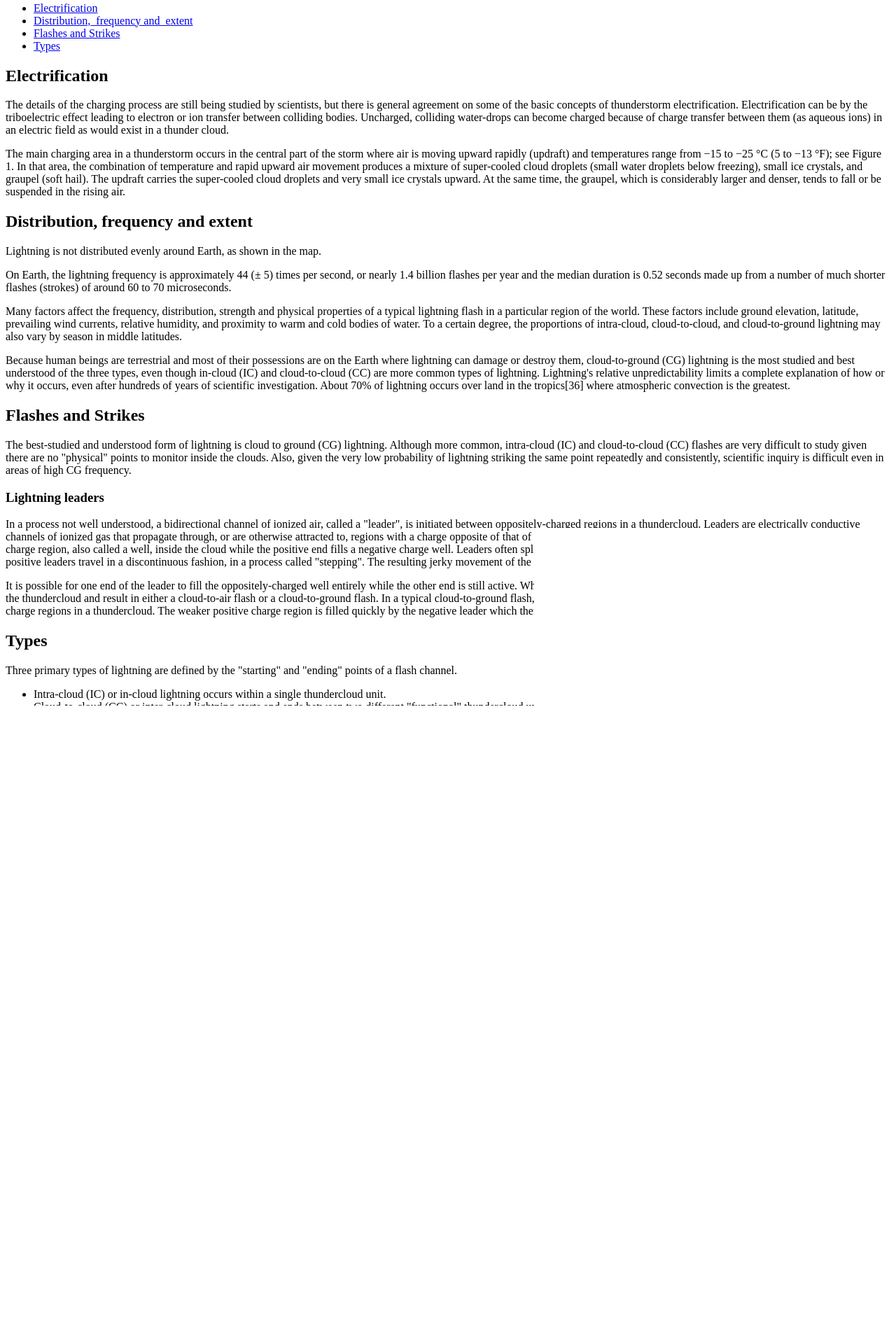
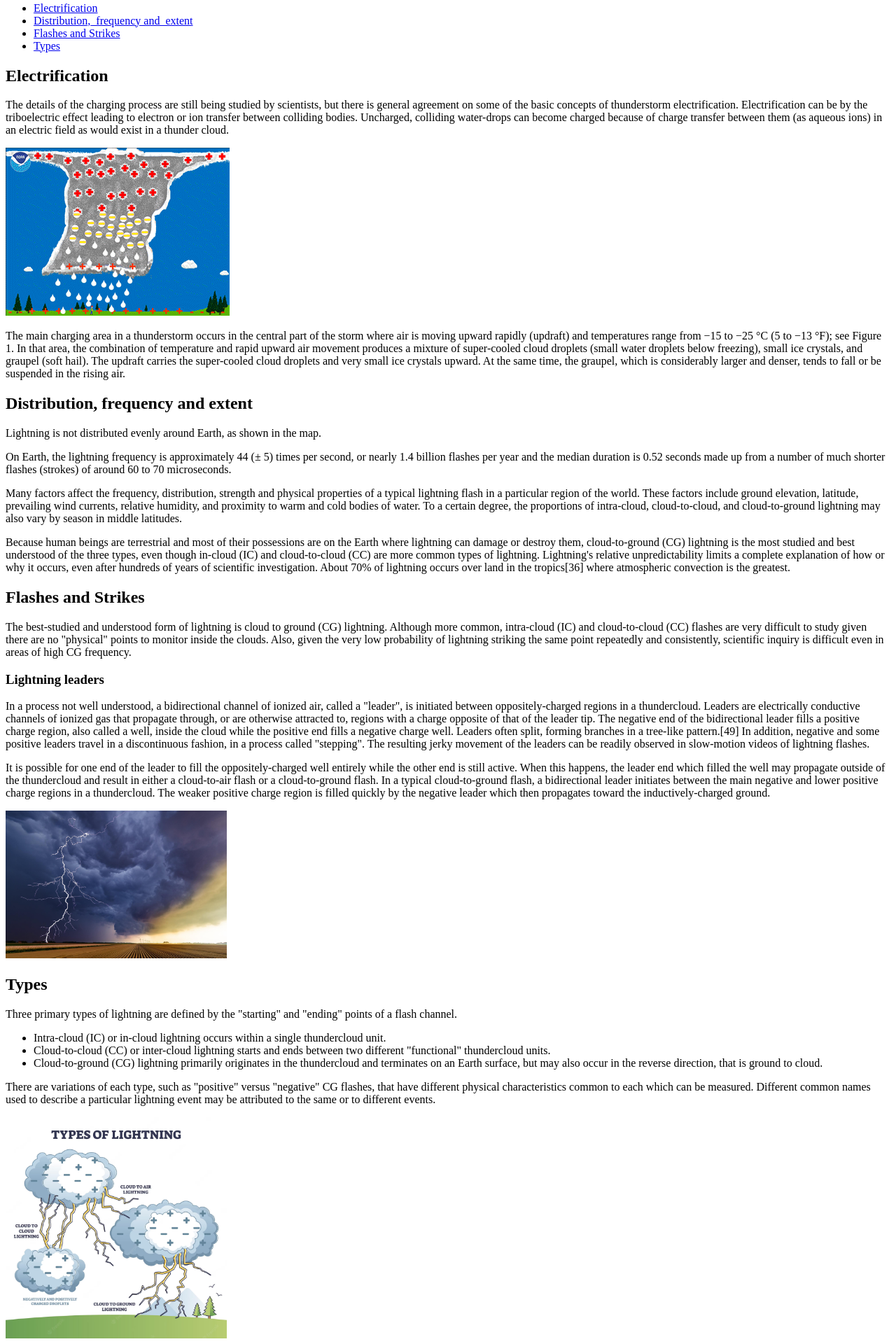
Before and after one commit to juliakirk/juliakirk.github.io, a plain HTML site: page wa/wa3.html in a window 1280 px wide. Shown: the part 263-2183 px from the top of the page at 70% size. Before the commit the page ends 1368 px from the top, so only its background shows below. Drawn offline with Linux system fonts and the light colour scheme.

Commit message:
updates on wa3

```diff
--- a/wa/wa3.html
+++ b/wa/wa3.html
@@ -20,16 +20,22 @@
             <li><a href="#Types" >Types</a></li>
         </ul>
     </nav>
+
     <section id="Electrification">
         <h2>Electrification</h2>
+
+        <p>The details of the charging process are still being studied by scientists, but there is general agreement on some of the basic concepts of thunderstorm electrification. Electrification can be by the triboelectric effect leading to electron or ion transfer between colliding bodies. Uncharged, colliding water-drops can become charged because of charge transfer between them (as aqueous ions) in an electric field as would exist in a thunder cloud.</p>
+
+        <aside>
+            <img src="img/pic2.gif" alt= "particles in clouds becoming charged">
+        </aside>
+        <p>The main charging area in a thunderstorm occurs in the central part of the storm where air is moving upward rapidly (updraft) and temperatures range from −15 to −25 °C (5 to −13 °F); see Figure 1. In that area, the combination of temperature and rapid upward air movement produces a mixture of super-cooled cloud droplets (small water droplets below freezing), small ice crystals, and graupel (soft hail). The updraft carries the super-cooled cloud droplets and very small ice crystals upward. At the same time, the graupel, which is considerably larger and denser, tends to fall or be suspended in the rising air.</p>
+
+
+
     </section>
-    <article>
-    <p>The details of the charging process are still being studied by scientists, but there is general agreement on some of the basic concepts of thunderstorm electrification. Electrification can be by the triboelectric effect leading to electron or ion transfer between colliding bodies. Uncharged, colliding water-drops can become charged because of charge transfer between them (as aqueous ions) in an electric field as would exist in a thunder cloud.</p>
-    <p>The main charging area in a thunderstorm occurs in the central part of the storm where air is moving upward rapidly (updraft) and temperatures range from −15 to −25 °C (5 to −13 °F); see Figure 1. In that area, the combination of temperature and rapid upward air movement produces a mixture of super-cooled cloud droplets (small water droplets below freezing), small ice crystals, and graupel (soft hail). The updraft carries the super-cooled cloud droplets and very small ice crystals upward. At the same time, the graupel, which is considerably larger and denser, tends to fall or be suspended in the rising air.</p>
-    </article>
-    <aside>
-        <a></a>
-    </aside>
+
+
 
 
     <section id="Distribution,_frequency_and_extent">
@@ -43,12 +49,15 @@
 
     <section id="Flashes_and_Strikes">
         <h2>Flashes and Strikes</h2>
-    </section>
+
         <p>The best-studied and understood form of lightning is cloud to ground (CG) lightning. Although more common, intra-cloud (IC) and cloud-to-cloud (CC) flashes are very difficult to study given there are no "physical" points to monitor inside the clouds. Also, given the very low probability of lightning striking the same point repeatedly and consistently, scientific inquiry is difficult even in areas of high CG frequency.</p>
         <h3>Lightning leaders</h3>
         <p>In a process not well understood, a bidirectional channel of ionized air, called a "leader", is initiated between oppositely-charged regions in a thundercloud. Leaders are electrically conductive channels of ionized gas that propagate through, or are otherwise attracted to, regions with a charge opposite of that of the leader tip. The negative end of the bidirectional leader fills a positive charge region, also called a well, inside the cloud while the positive end fills a negative charge well. Leaders often split, forming branches in a tree-like pattern.[49] In addition, negative and some positive leaders travel in a discontinuous fashion, in a process called "stepping". The resulting jerky movement of the leaders can be readily observed in slow-motion videos of lightning flashes.</p>
         <p>It is possible for one end of the leader to fill the oppositely-charged well entirely while the other end is still active. When this happens, the leader end which filled the well may propagate outside of the thundercloud and result in either a cloud-to-air flash or a cloud-to-ground flash. In a typical cloud-to-ground flash, a bidirectional leader initiates between the main negative and lower positive charge regions in a thundercloud. The weaker positive charge region is filled quickly by the negative leader which then propagates toward the inductively-charged ground.</p>
-
+    </section>
+    <aside>
+        <img src="img/pic3.jpg" width="25%" height="auto" alt="lightning strike over field">
+    </aside>
     <section id="Types">
         <h2>Types</h2>
     </section>
@@ -58,8 +67,9 @@
             <li> Cloud-to-cloud (CC) or inter-cloud lightning starts and ends between two different "functional" thundercloud units.</li>
             <li>Cloud-to-ground (CG) lightning primarily originates in the thundercloud and terminates on an Earth surface, but may also occur in the reverse direction, that is ground to cloud.</li>
         </ul>
-       <p>There are variations of each type, such as "positive" versus "negative" CG flashes, that have different physical characteristics common to each which can be measured. Different common names used to describe a particular lightning event may be attributed to the same or to different events.</p>
-
-
+        <p>There are variations of each type, such as "positive" versus "negative" CG flashes, that have different physical characteristics common to each which can be measured. Different common names used to describe a particular lightning event may be attributed to the same or to different events.</p>
+        <aside>
+            <img src="img/types-lighting-with-cloud-air-ground-examples-outline-diagram-labeled-educational-weather-phenomenon-with-negatively-positively-charged-droplets-thunderstorms-vector-illustration_1995-776.jpg.avif" width="25%" height="auto" alt="lightning strike types">
+        </aside>
 </body>
 </html>
```
Also changed, not shown: wa/img/pic1.jpeg (renamed from wa/wa3 Assets/pic1.jpeg), wa/img/pic2.gif (added), wa/img/pic3.jpg (renamed from wa/wa3 Assets/520850_gettyimages1150911432_497643_crop.jpg), wa/img/pic4.gif (added), wa/img/types-lighting-with-cloud-air-ground-examples-outline-diagram-labeled-educational-weather-phenomenon-with-negatively-positively-charged-droplets-thunderstorms-vector-illustration_1995-776.jpg.avif (added), 4 other files.
